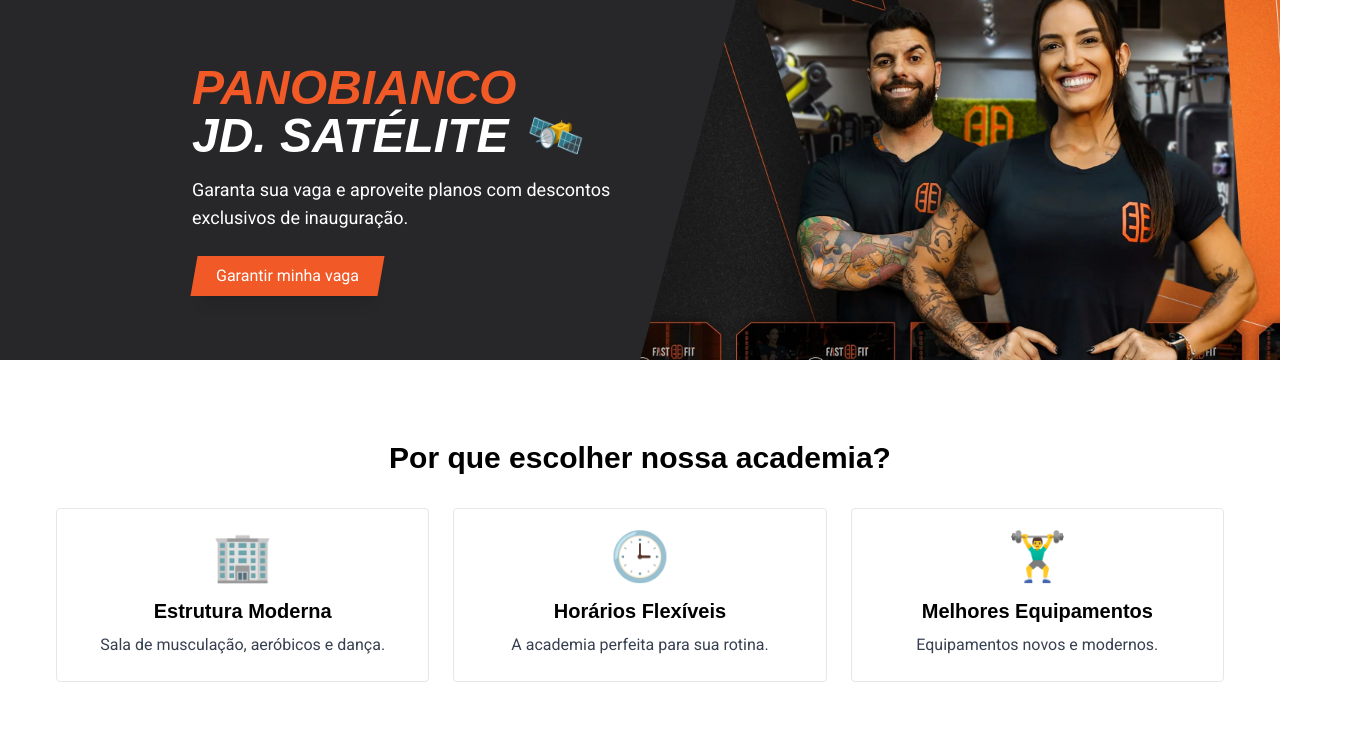
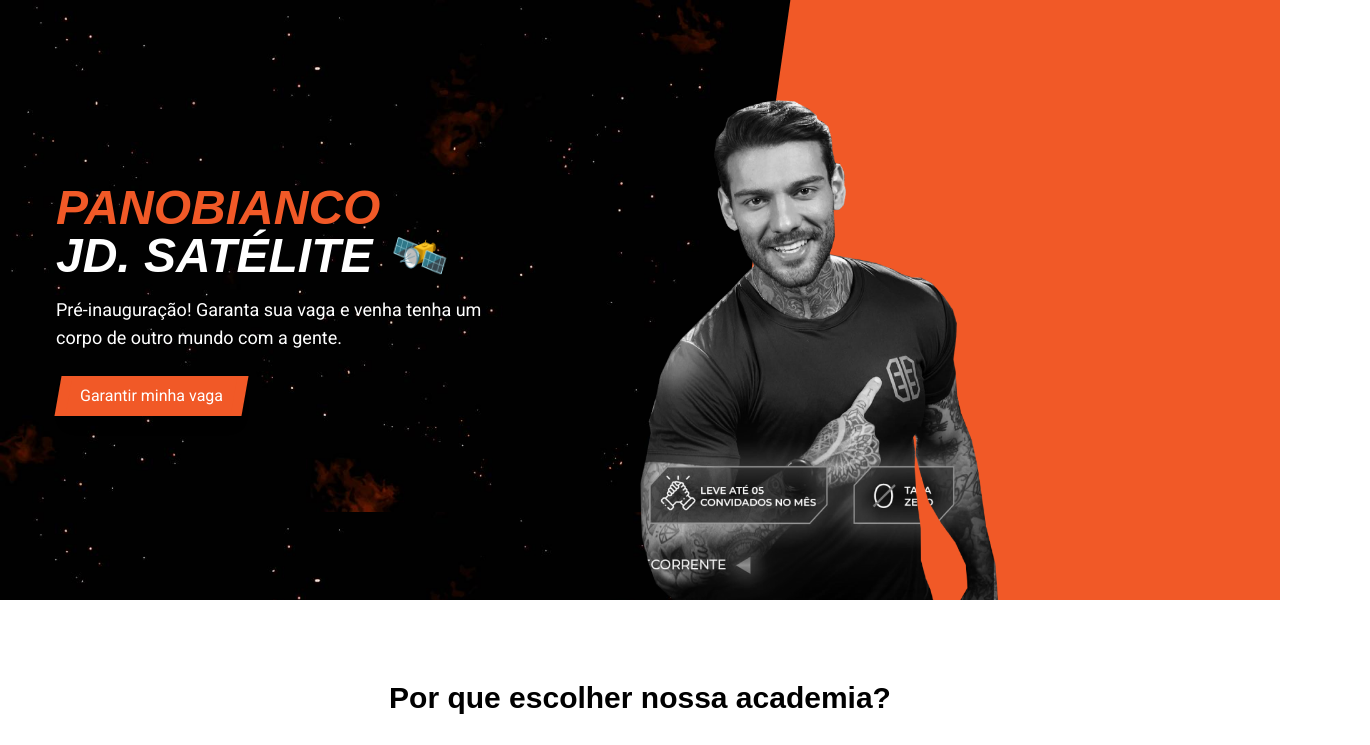
Before and after one commit to luchesigui/panobianco-sjc, an Astro site: page / in a window 1280 px wide. Shown: the top 745 px of the page, 1370 px wide, since content can reach past the window. Built offline with nearby package versions, Linux system fonts and the light colour scheme; Astro itself is replaced by a stand-in of ours; a web font is replaced by a local one.

Commit message:
refactor: hero

```diff
--- a/src/components/Hero.astro
+++ b/src/components/Hero.astro
@@ -1,28 +1,24 @@
 ---
-import heroImage from "../images/hero.jpg";
 import Button from "./Button.astro";
+import "./Hero.css";
 ---
 
-<div class="bg-zinc-800 flex items-center justify-between">
+<div
+  class="hero h-screen max-h-[600px] relative flex items-center text-center md:text-left"
+>
+  <div class="container">
     <div class="text-white ml-auto">
       <h1 class="text-4xl font-extrabold sm:text-5xl uppercase italic">
         <span class="text-primary-500">Panobianco</span>
         <br /> Jd. Satélite 🛰️
       </h1>
-    <p class="mt-4 text-lg max-w-md">
-      Garanta sua vaga e aproveite planos com descontos exclusivos de
-      inauguração.
+      <p class="mt-4 text-lg max-w-md mx-auto md:mx-0">
+        Pré-inauguração! Garanta sua vaga e venha tenha um corpo de outro mundo
+        com a gente.
       </p>
-    <div class="mt-6 flex items-center gap-4">
-      <Button skew href="#" className="py-2">Garantir minha vaga</Button>
+      <Button skew href="#" className="py-2 mt-6 inline-block"
+        >Garantir minha vaga</Button
+      >
     </div>
   </div>
-
-  <div class="lg:w-1/2 [clip-path:polygon(15%_0%,100%_0%,100%_100%,0%_100%)]">
-    <img
-      src={heroImage.src}
-      alt="Panobianco Jd. Satélite Banner"
-      class="scale-150 -translate-x-[70px]"
-    />
 </div>
-</div>
--- /dev/null
+++ b/src/components/Hero.css
@@ -0,0 +1,38 @@
+.hero {
+  background-color: #2a2f31;
+  background-image: url("../images/galaxy.jpg");
+  background-attachment: fixed;
+  background-size: 140%;
+
+  @media (min-width: 1024px) {
+    background-size: 60%;
+
+    &::before {
+      content: "";
+      position: absolute;
+      top: 0;
+      right: 0;
+      width: 45%;
+      height: 100%;
+      background-color: #f15927;
+      clip-path: polygon(15% 0%, 100% 0%, 100% 100%, 0% 100%);
+    }
+
+    &::after {
+      background-image: url("../images/lucas-lucco.png");
+      content: "";
+      position: absolute;
+      bottom: 0;
+      left: 50%;
+      width: 360px;
+      height: 500px;
+      background-size: contain;
+      background-repeat: no-repeat;
+      filter: grayscale(1);
+
+      &:hover {
+        filter: grayscale(0);
+      }
+    }
+  }
+}
```
Also changed, not shown: src/images/galaxy.jpg (added), src/images/lucas-lucco.png (added). Lines whose indentation alone changed are shown as unchanged.
